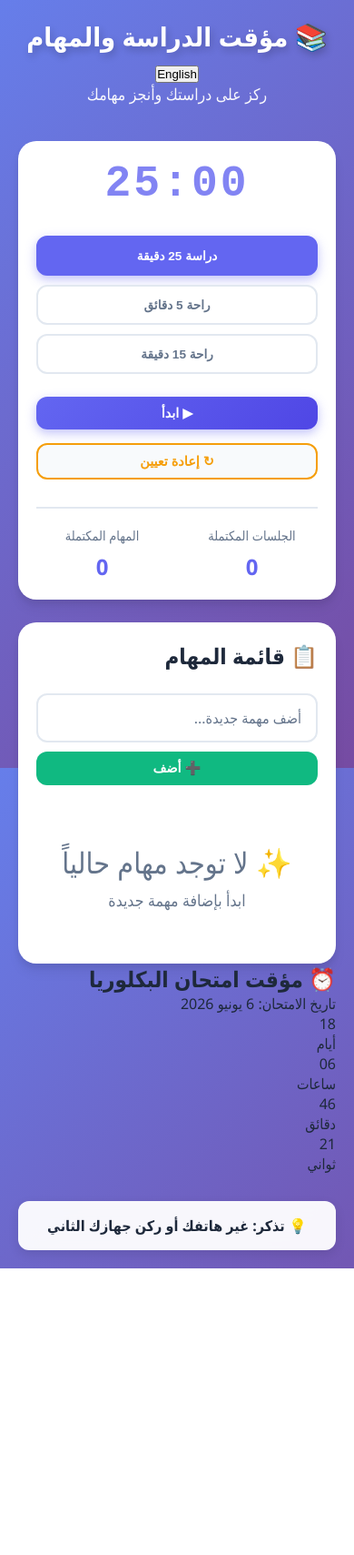
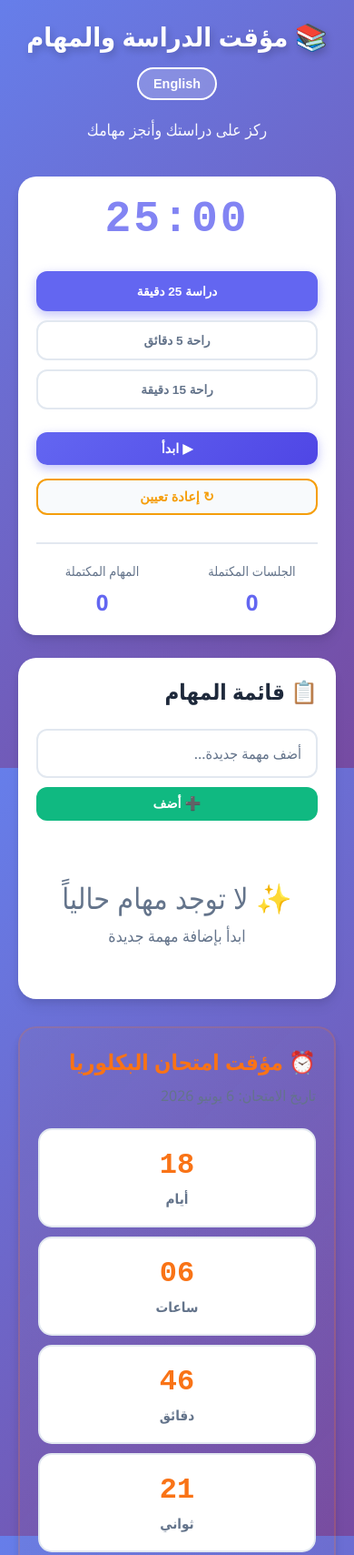
Before and after one commit to aboomar3/study-time-app, a website: page index.html in a window 390 px wide. Shown: the top 1709 px of the page at 91% size. Before the commit the page ends 1394 px from the top, so only its background shows below. Drawn offline with Linux system fonts and the light colour scheme.

Commit message:
Update styles for exam timer and language toggle

```diff
--- a/styles.css
+++ b/styles.css
@@ -7,6 +7,7 @@
     --success-color: #10b981;
     --warning-color: #f59e0b;
     --danger-color: #ef4444;
+    --exam-color: #f97316;
     --light-bg: #f8fafc;
     --dark-text: #1e293b;
     --light-text: #64748b;
@@ -61,11 +62,38 @@ body {
     animation: fadeIn 0.6s ease-out;
 }
 
+.header-top {
+    display: flex;
+    justify-content: center;
+    align-items: center;
+    gap: 30px;
+    margin-bottom: 20px;
+    flex-wrap: wrap;
+}
+
 .header h1 {
     font-size: 2.5rem;
-    margin-bottom: 10px;
+    margin: 0;
     text-shadow: 2px 4px 8px rgba(0, 0, 0, 0.2);
     font-weight: 700;
+}
+
+.language-toggle {
+    background: rgba(255, 255, 255, 0.2);
+    color: white;
+    border: 2px solid white;
+    padding: 10px 20px;
+    border-radius: 25px;
+    cursor: pointer;
+    font-weight: 600;
+    font-size: 0.95rem;
+    transition: all 0.3s ease;
+    backdrop-filter: blur(10px);
+}
+
+.language-toggle:hover {
+    background: rgba(255, 255, 255, 0.3);
+    transform: translateY(-2px);
 }
 
 .header .subtitle {
@@ -88,6 +116,7 @@ body {
     display: grid;
     gap: 25px;
     grid-template-columns: 1fr 1fr;
+    margin-bottom: 30px;
 }
 
 @media (max-width: 768px) {
@@ -98,7 +127,8 @@ body {
 
 /* ========== بطاقات عامة ========== */
 .timer-card,
-.tasks-card {
+.tasks-card,
+.exam-card {
     background: white;
     border-radius: 20px;
     padding: 30px;
@@ -107,7 +137,8 @@ body {
 }
 
 .timer-card:hover,
-.tasks-card:hover {
+.tasks-card:hover,
+.exam-card:hover {
     box-shadow: var(--hover-shadow);
     transform: translateY(-5px);
 }
@@ -423,6 +454,96 @@ body {
     font-size: 2rem;
 }
 
+/* ========== قسم مؤقت الامتحان ========== */
+.exam-section {
+    animation: slideUp 0.6s ease-out 0.2s backwards;
+}
+
+.exam-card {
+    background: linear-gradient(135deg, rgba(249, 115, 22, 0.05) 0%, rgba(249, 115, 22, 0.02) 100%);
+    border: 2px solid rgba(249, 115, 22, 0.2);
+}
+
+.exam-card h2 {
+    color: var(--exam-color);
+    font-size: 1.5rem;
+    margin-bottom: 10px;
+}
+
+.exam-date {
+    color: var(--light-text);
+    font-size: 1rem;
+    margin-bottom: 25px;
+    font-weight: 500;
+}
+
+.countdown {
+    display: grid;
+    grid-template-columns: repeat(4, 1fr);
+    gap: 15px;
+    margin-bottom: 25px;
+}
+
+.countdown-item {
+    background: white;
+    border: 2px solid var(--border-color);
+    border-radius: 15px;
+    padding: 20px;
+    text-align: center;
+    transition: all 0.3s ease;
+}
+
+.countdown-item:hover {
+    border-color: var(--exam-color);
+    transform: translateY(-3px);
+}
+
+.countdown-value {
+    font-size: 2.5rem;
+    font-weight: 700;
+    color: var(--exam-color);
+    font-family: 'Courier New', monospace;
+    margin-bottom: 8px;
+    display: block;
+}
+
+.countdown-label {
+    color: var(--light-text);
+    font-size: 0.95rem;
+    font-weight: 600;
+}
+
+.exam-message {
+    text-align: center;
+    padding: 16px;
+    background: rgba(16, 185, 129, 0.1);
+    border-radius: 12px;
+    color: var(--success-color);
+    font-weight: 600;
+    display: none;
+}
+
+.exam-message.show {
+    display: block;
+}
+
+@media (max-width: 768px) {
+    .countdown {
+        grid-template-columns: repeat(2, 1fr);
+        gap: 10px;
+    }
+
+    .countdown-value {
+        font-size: 2rem;
+    }
+}
+
+@media (max-width: 500px) {
+    .countdown {
+        grid-template-columns: 1fr;
+    }
+}
+
 /* ========== تذكير التركيز ========== */
 .focus-reminder {
     background: rgba(255, 255, 255, 0.95);
@@ -443,13 +564,23 @@ body {
         font-size: 1.8rem;
     }
 
+    .header-top {
+        gap: 15px;
+    }
+
+    .language-toggle {
+        padding: 8px 16px;
+        font-size: 0.9rem;
+    }
+
     .timer-display {
         font-size: 3rem;
         letter-spacing: 3px;
     }
 
     .timer-card,
-    .tasks-card {
+    .tasks-card,
+    .exam-card {
         padding: 20px;
     }
 
```
